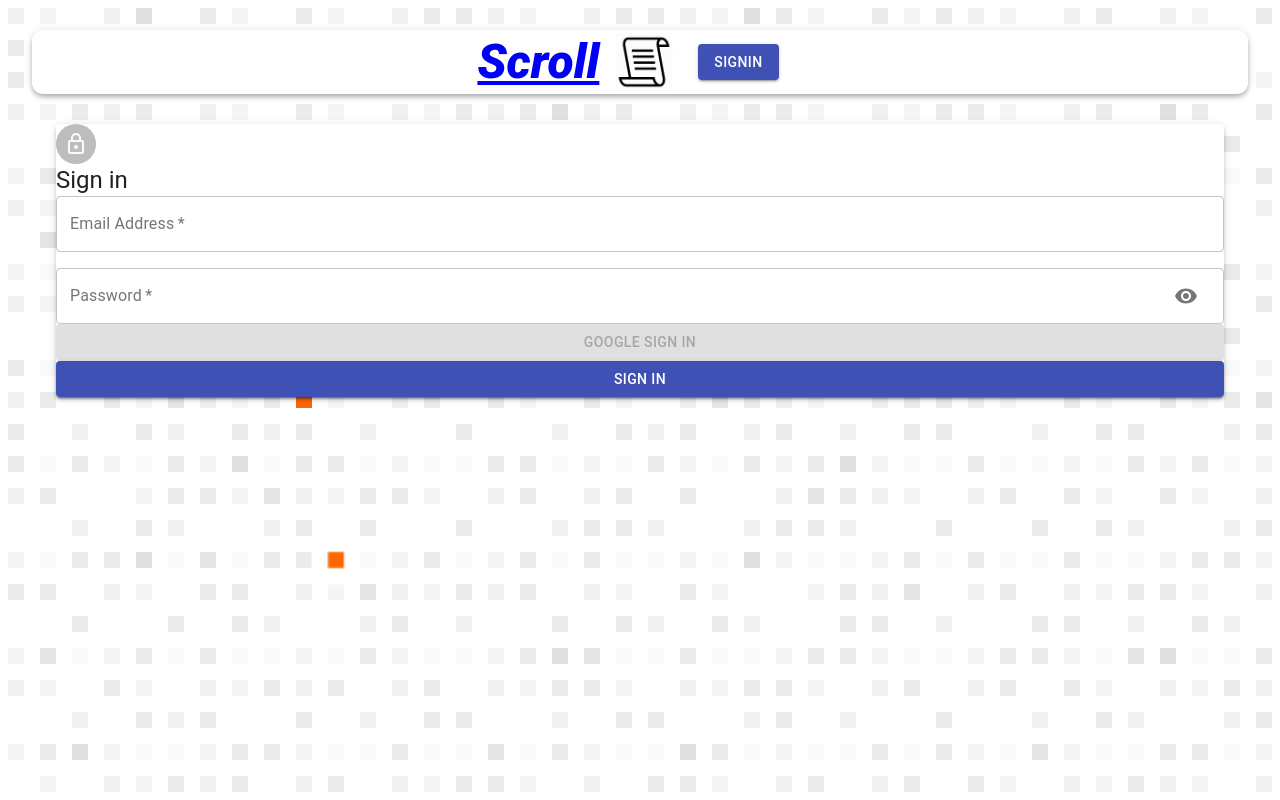
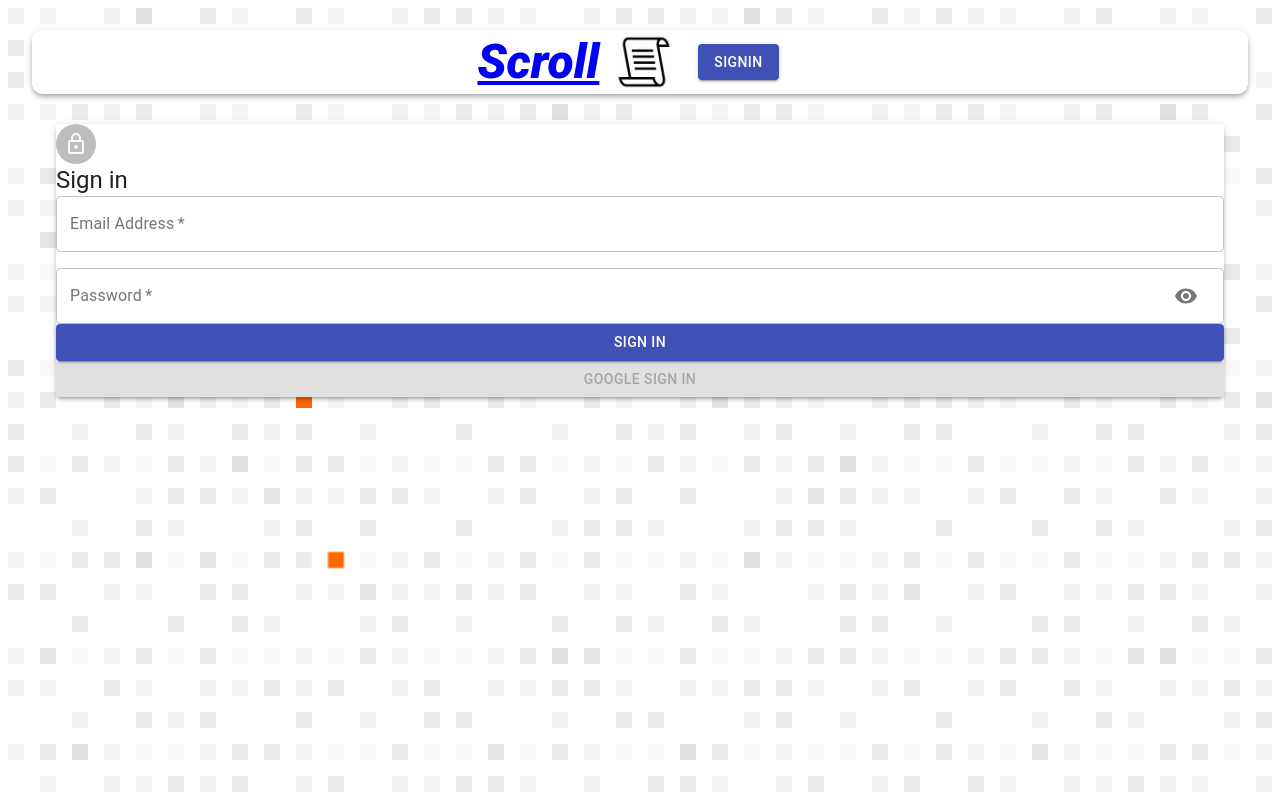
Before and after one commit to toorajj/ScrollListFrontEnd, a React (Create React App) app: page /auth in a window 1280 px wide. Built offline with nearby package versions, Linux system fonts and the light colour scheme.

Commit message:
google cliend id gerenated and google signin working

```diff
--- a/src/components/Auth/Auth.js
+++ b/src/components/Auth/Auth.js
@@ -45,8 +45,11 @@
                         <Input name="password" label="Password" handleChange={handleChange} type={showPassword ? "text" : "password"} handleShowPassword={handleShowPassword} />
                         { isSigendUp && <Input name="confirmPassword" label="Repeat Passwrod" handleChange={handleChange} type="password" />}
                     </Grid>
+                    <Button type="submit" fullWidth variant="contained" color="primary" >
+                        {isSigendUp ? 'Sign Up' : 'Sign In'}
+                    </Button>
                     <GoogleLogin
-                        clientId="GOOGLE ID"
+                        clientId="456151989560-5trkj9r78s54i8iaj2k7br3dtcshmp4i.apps.googleusercontent.com"
                         render={(renderProps) => (
                             <Button
                             color="secondary"
@@ -59,9 +62,6 @@
                         onFailure={googleFailure}
                         cookiePolicy="single_host_origin"
                     />
-                    <Button type="submit" fullWidth variant="contained" color="primary" >
-                        {isSigendUp ? 'Sign Up' : 'Sign In'}
-                    </Button>
                 </form>
 
             </Paper>
```
